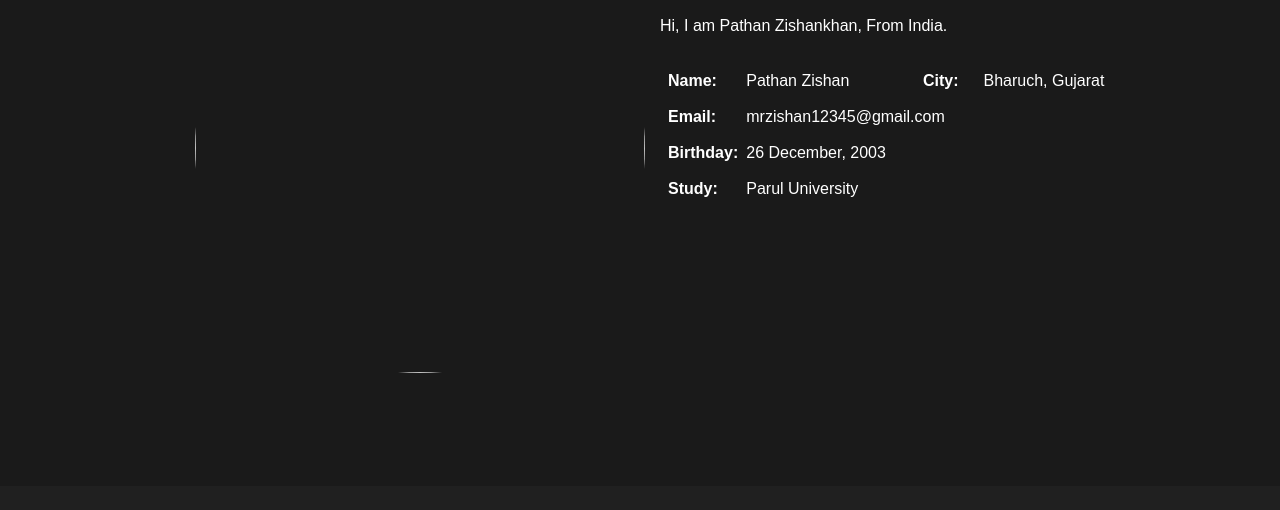
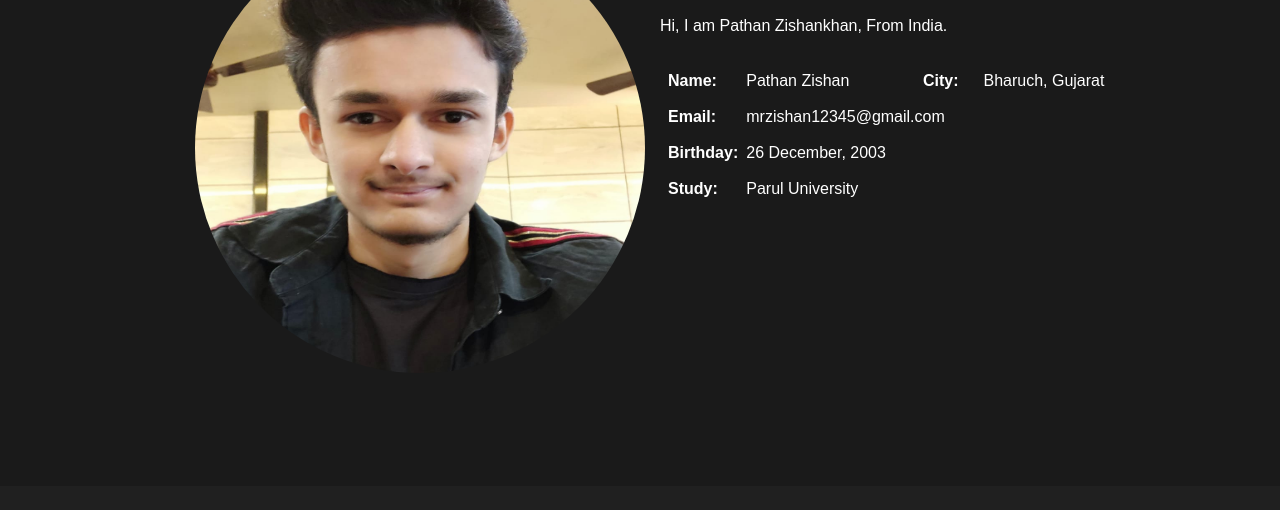
Before and after one commit to PathanZishankhan/Portfolio, a plain HTML site: page aboutMe.html in a window 1280 px wide. Shown: the part 307-817 px from the top of the page. Drawn offline with Linux system fonts and the light colour scheme.

Commit message:
Update aboutMe.html

```diff
--- a/aboutMe.html
+++ b/aboutMe.html
@@ -31,7 +31,7 @@
     <div class="main-section bg-lightgrey">
         <div class="container">
           <div class="width-50">
-            <img src="images/about-us.jpg" class="about-img">
+            <img src="./about-us.jpg" class="about-img">
           </div>
           <div class="width-50">
             <div class="about-us">
```
